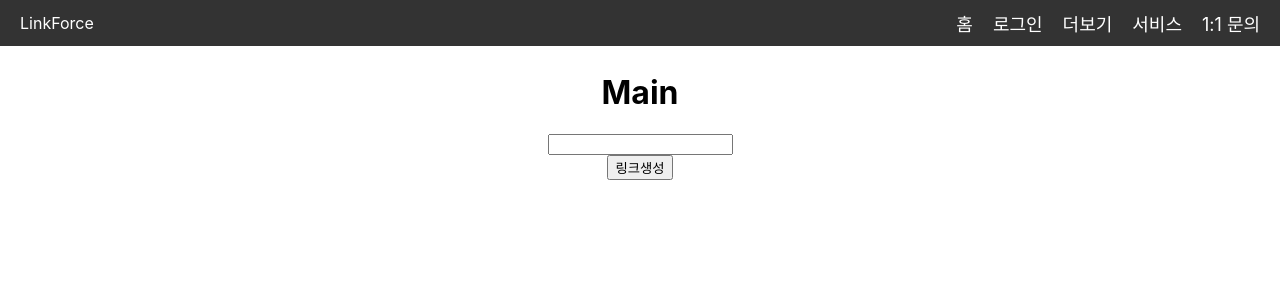
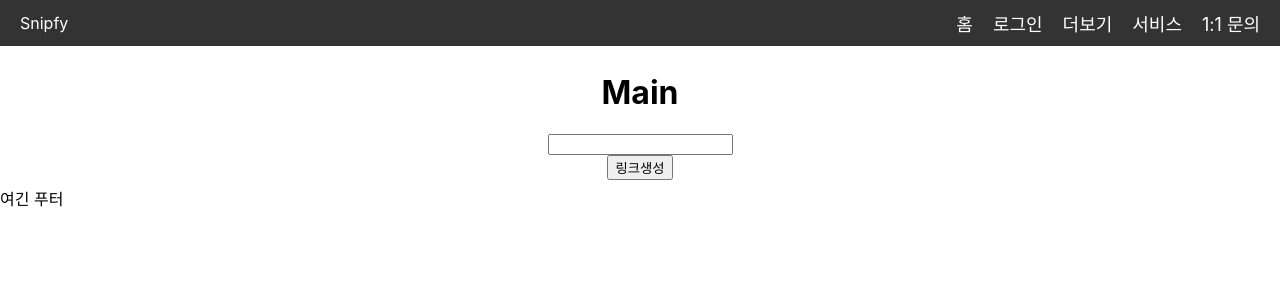
Before and after one commit to choewy/snipfy-web, a React (Create React App) app: page / in a window 1280 px wide. Shown: the top 300 px of the page. Built offline with nearby package versions, Linux system fonts and the light colour scheme.

Commit message:
checkout

```diff
--- /dev/null
+++ b/src/common/Footer.tsx
@@ -0,0 +1,7 @@
+export function Footer() {
+  return (
+    <footer>
+      <div>여긴 푸터</div>
+    </footer>
+  );
+}
--- a/src/common/Navbar.tsx
+++ b/src/common/Header.tsx
@@ -1,9 +1,9 @@
-import './Navbar.css';
+import './Header.css';
 
 import { MouseEvent } from 'react';
 import { useNavigate } from 'react-router-dom';
 
-export const Navbar = () => {
+export const Header = () => {
   const navigate = useNavigate();
 
   const handleGoTo = (to: string, replace?: boolean) => {
@@ -18,7 +18,7 @@
     <nav className="navbar">
       <div className="navbar-logo">
         <span className="navbar-link" onClick={handleGoTo('/')}>
-          LinkForce
+          Snipfy
         </span>
       </div>
       <ul className="navbar-links">
--- a/src/common/Layout.tsx
+++ b/src/common/Layout.tsx
@@ -2,15 +2,17 @@
 
 import { Outlet } from 'react-router-dom';
 
-import { Navbar } from './Navbar';
+import { Header } from './Header';
+import { Footer } from './Footer';
 
 export function Layout() {
   return (
     <>
-      <Navbar />
-      <div className="layout">
+      <Header />
+      <main className="layout">
         <Outlet />
-      </div>
+      </main>
+      <Footer />
     </>
   );
 }
```
Also changed, not shown: src/common/Header.css (renamed from src/common/Navbar.css).
